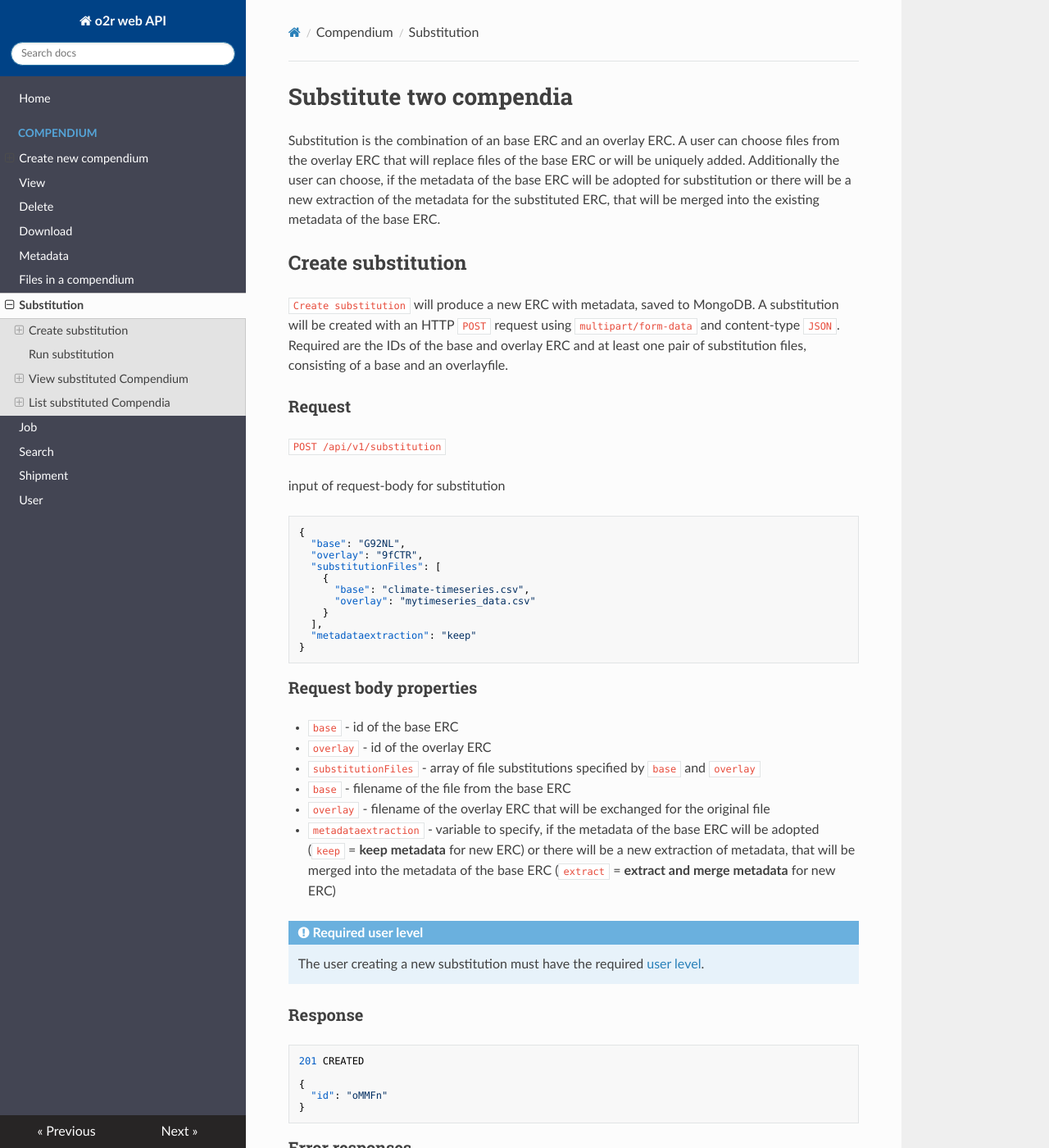
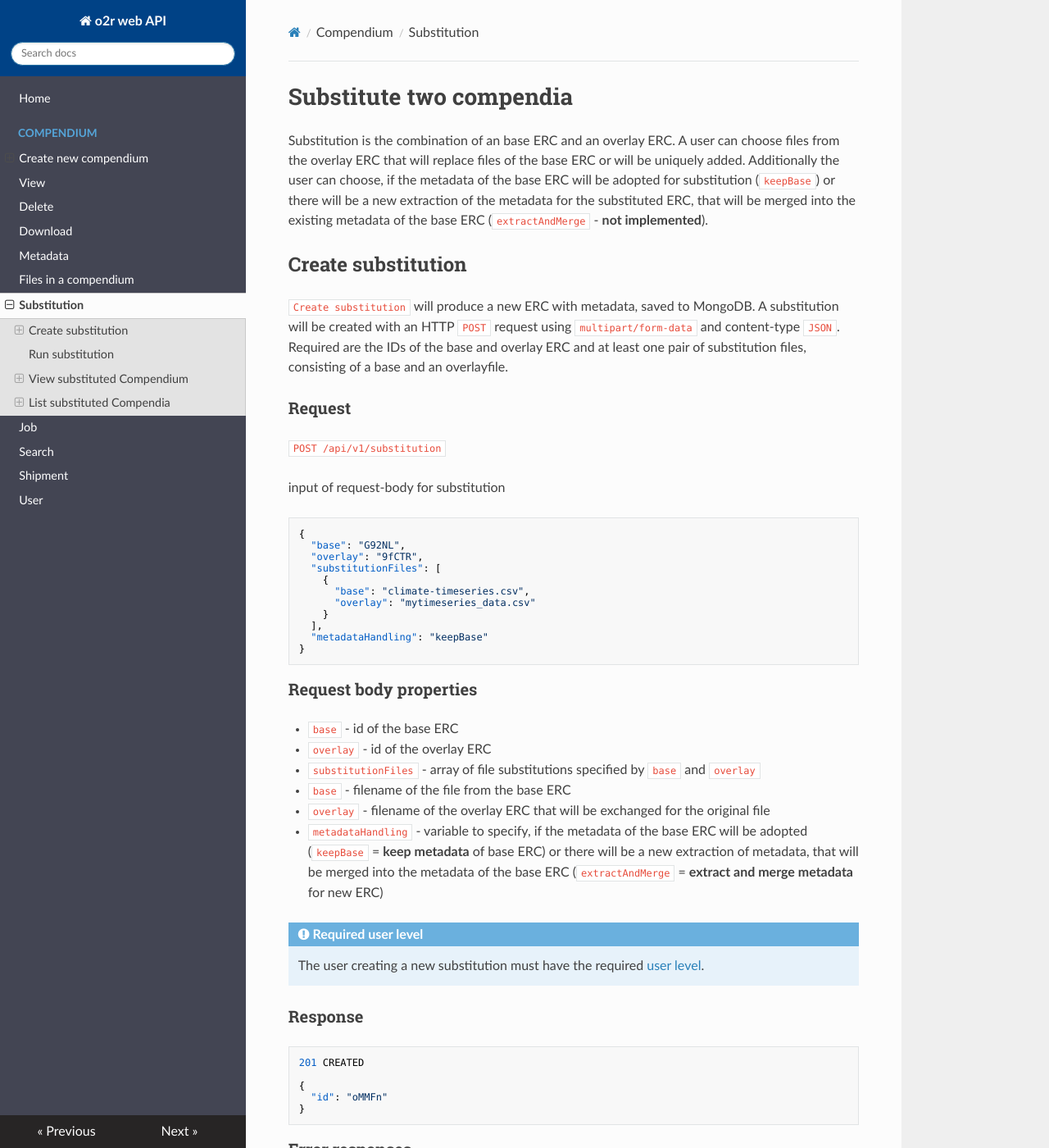
Before and after one commit to o2r-project/api, an MkDocs documentation site: the page built from docs/compendium/substitute.md, in a window 1280 px wide and 1400 px high. Shown: the whole window at 82% size. Built offline with MkDocs 1.6.1, drawn with Linux system fonts in a browser that asks for light colours; nearby versions of some CDN libraries; old or Windows-style settings are respelled for this version of MkDocs; some of the changed text lies outside the part shown.

Commit message:
update substitute.md
update metadataextraction to metadataHandling

````diff
--- a/docs/compendium/substitute.md
+++ b/docs/compendium/substitute.md
@@ -1,7 +1,7 @@
 # Substitute two compendia
 
 Substitution is the combination of an base ERC and an overlay ERC.
-A user can choose files from the overlay ERC that will replace files of the base ERC or will be uniquely added. Additionally the user can choose, if the metadata of the base ERC will be adopted for substitution or there will be a new extraction of the metadata for the substituted ERC, that will be merged into the existing metadata of the base ERC.
+A user can choose files from the overlay ERC that will replace files of the base ERC or will be uniquely added. Additionally the user can choose, if the metadata of the base ERC will be adopted for substitution (`keepBase`) or there will be a new extraction of the metadata for the substituted ERC, that will be merged into the existing metadata of the base ERC (`extractAndMerge` - **not implemented**).
 
 ## Create substitution
 
@@ -24,7 +24,7 @@ input of request-body for substitution
       "overlay": "mytimeseries_data.csv"
     }
   ],
-  "metadataextraction": "keep"
+  "metadataHandling": "keepBase"
 }
 ```
 
@@ -35,7 +35,7 @@ input of request-body for substitution
 - `substitutionFiles` - array of file substitutions specified by `base` and `overlay`
   - `base` - filename of the file from the base ERC
   - `overlay` - filename of the overlay ERC that will be exchanged for the original file
-- `metadataextraction` - variable to specify, if the metadata of the base ERC will be adopted (`keep` = **keep metadata** for new ERC) or there will be a new extraction of metadata, that will be merged into the metadata of the base ERC (`extract` = **extract and merge metadata** for new ERC)
+- `metadataHandling` - variable to specify, if the metadata of the base ERC will be adopted (`keepBase` = **keep metadata** of base ERC) or there will be a new extraction of metadata, that will be merged into the metadata of the base ERC (`extractAndMerge` = **extract and merge metadata** for new ERC)
 
 !!! note "Required user level"
 
@@ -116,7 +116,7 @@ Example 01 - in case there are no conflicts between filenames of any basefile an
               "filename": "climate-timeseries.csv"
             }
           ],
-          "metadataextraction": "keep"
+          "metadataHandling": "keepBase"
       },
       ...
   },
@@ -145,7 +145,7 @@ Example 02 - in case the overlayfile has the same filename as one of the existin
               "filename": "overlay_input.csv"
             }
           ],
-          "metadataextraction": "keep"
+          "metadataHandling": "keepBase"
       },
       ...
   },
@@ -163,7 +163,7 @@ Example 02 - in case the overlayfile has the same filename as one of the existin
     - `base` - filename of the file from the base ERC
     - `overlay` - filename of the file from the overlay ERC
     - `filename` - as seen in the examples above, `filename` will be created if there is a conflict with any basefilename and an overlayfilename. In this case the overlayfilename will get an additional "**overlay_**" prepended (see Example 02). *(optional add)*
-- `metadataextraction` - variable to specify, if the metadata of the base ERC will be adopted (`keep` = **keep metadata** for new ERC) or there will be a new extraction of metadata, that will be merged into the metadata of the base ERC (`extract` = **extract and merge metadata** for new ERC)
+- `metadataextraction` - variable to specify, if the metadata of the base ERC will be adopted (`keepBase` = **keep metadata** of base ERC) or there will be a new extraction of metadata, that will be merged into the metadata of the base ERC (`extractAndMerge` = **extract and merge metadata** for new ERC)
 - `substituted` - will be set `true`
 
 ## List substituted Compendia
````
